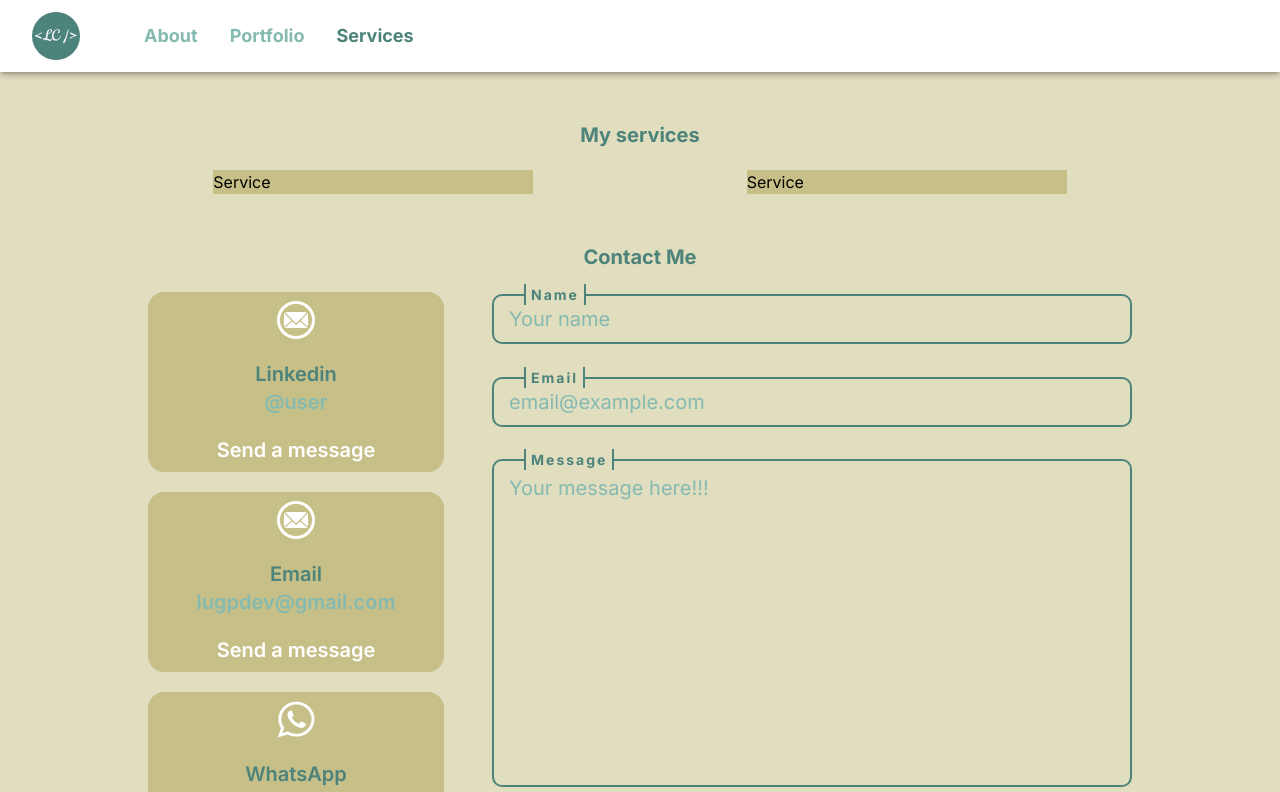
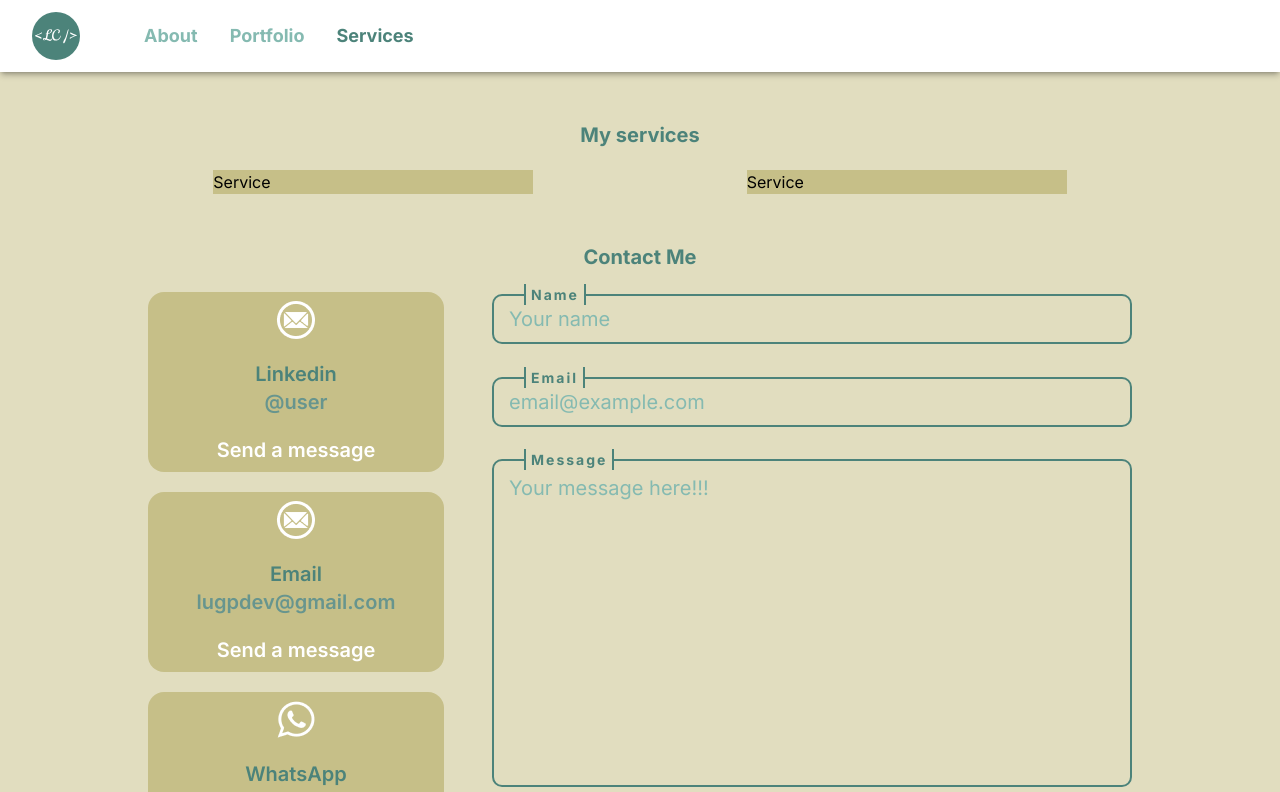
Before and after one commit to LugpDev2022/portfolio-2.0, a Next.js app: page /services in a window 1280 px wide. Shown: the top 792 px of the page. Built offline with nearby package versions, Linux system fonts and the light colour scheme.

Commit message:
Change some colors on /services

```diff
--- a/src/components/ContactCard.tsx
+++ b/src/components/ContactCard.tsx
@@ -27,7 +27,7 @@ const ContactCard: React.FC<Props> = ({ icon, label, href, contact }) => (
 
     <div>
       <span className='text-[#4C837A] block w-full text-center'>{label}</span>
-      <span className='text-[#85BAB1] block w-full text-center'>{contact}</span>
+      <span className='text-[#67958E] block w-full text-center'>{contact}</span>
     </div>
 
     <a
--- a/src/styles/globals.css
+++ b/src/styles/globals.css
@@ -36,7 +36,7 @@
   background-color: #e1ddbf;
   border-radius: 10px;
   border: 2px solid #4c837a;
-  color: #4c837a;
+  color: #67958e;
   font-size: 20px;
   min-height: 50px;
   outline: none;
```
